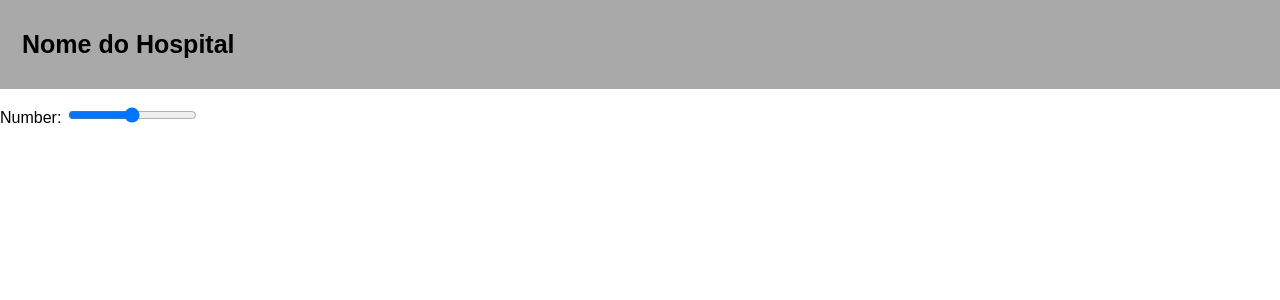
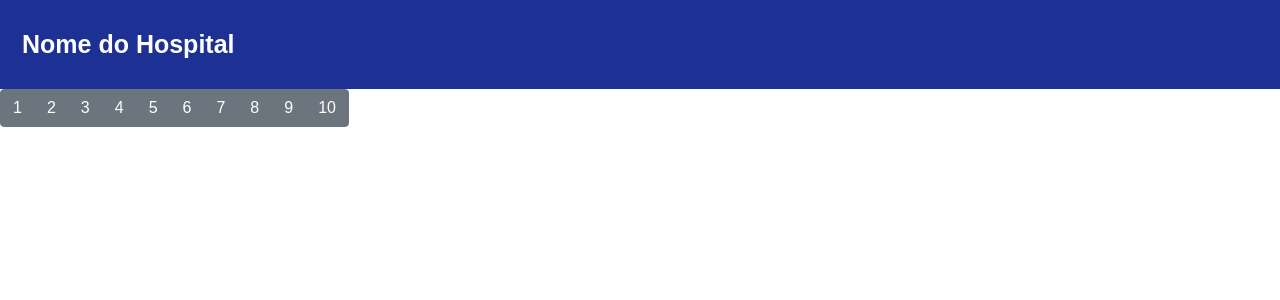
Before and after one commit to pi2-fga/201901-TriagemHospitalar-HospitalTriage, a Django app: template triage/templates/triage/form_page.html in a window 1280 px wide. Shown: the top 300 px of the page. Run offline with Django 3.2, Linux system fonts and the light colour scheme; the template is opened without the code that fills it: values that come from a table or form of the project are taken from there, others are empty; some libraries are stand-ins or nearby versions.

Commit message:
Creating range scale of pain
Signed-off-by: Julliana Almeida <julliana.coutoalmeida@gmail.com>
Signed-off-by: Fabíola Fleury <fabiola.mfleury@gmail.com>

```diff
--- a/triage/static/css/core.css
+++ b/triage/static/css/core.css
@@ -6,7 +6,8 @@ body {
 
 .header {
   overflow: hidden;
-  background-color:	#A9A9A9;
+  color: #FFFFFF;
+  background-color:	#1D3194;
   padding: 20px 10px;
 }
 
@@ -24,11 +25,7 @@ body {
 .header a.logo {
   font-size: 25px;
   font-weight: bold;
-}
-
-.header a:hover {
-  background-color: #ddd;
-  color: black;
+  color: white;
 }
 
 .header a.active {
--- a/triage/templates/base.html
+++ b/triage/templates/base.html
@@ -2,7 +2,13 @@
 <!DOCTYPE html>
 <html>
   {% block css %}
+    <link rel="stylesheet" href="{% static 'css/bootstrap.min.css' %}">
     <link rel="stylesheet" href="{% static 'css/core.css' %}">
+  {% endblock %}
+
+  {% block javascript %}
+    <script src="{% static 'js/jquery-3.4.1.min.js' %}"></script>
+    <script src="{% static 'js/bootstrap.min.js' %}"></script>
   {% endblock %}
 
   <div class="header">
--- a/triage/templates/triage/form_page.html
+++ b/triage/templates/triage/form_page.html
@@ -3,5 +3,40 @@
 {% block title %}Renderizar nome da pergunta{% endblock %}
 
 {% block content %}
-  {{ form.as_p }}
+
+  <form>
+    <div class="btn-group btn-group-toggle" data-toggle="buttons">
+      <label class="btn btn-secondary">
+        <input type="radio" name="options" id="option1" autocomplete="off" > 1
+      </label>
+      <label class="btn btn-secondary">
+        <input type="radio" name="options" id="option2" autocomplete="off"> 2
+      </label>
+      <label class="btn btn-secondary">
+        <input type="radio" name="options" id="option3" autocomplete="off"> 3
+      </label>
+      <label class="btn btn-secondary">
+        <input type="radio" name="options" id="option4" autocomplete="off"> 4
+      </label>
+      <label class="btn btn-secondary">
+        <input type="radio" name="options" id="option5" autocomplete="off"> 5
+      </label>
+      <label class="btn btn-secondary">
+        <input type="radio" name="options" id="option6" autocomplete="off" > 6
+      </label>
+      <label class="btn btn-secondary">
+        <input type="radio" name="options" id="option7" autocomplete="off"> 7
+      </label>
+      <label class="btn btn-secondary">
+        <input type="radio" name="options" id="option8" autocomplete="off"> 8
+      </label>
+      <label class="btn btn-secondary">
+        <input type="radio" name="options" id="option9" autocomplete="off"> 9
+      </label>
+      <label class="btn btn-secondary">
+        <input type="radio" name="options" id="option10" autocomplete="off"> 10
+      </label>
+  </div>
+
+  </form>
 {% endblock %}
```
Also changed, not shown: triage/templates/triage/welcome_page.html (+7 -1 lines), 1 other file.
